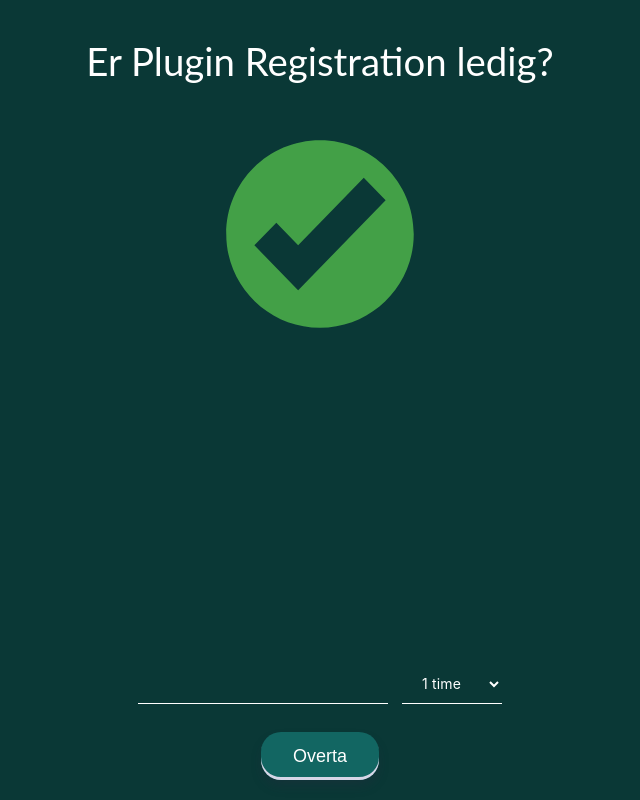
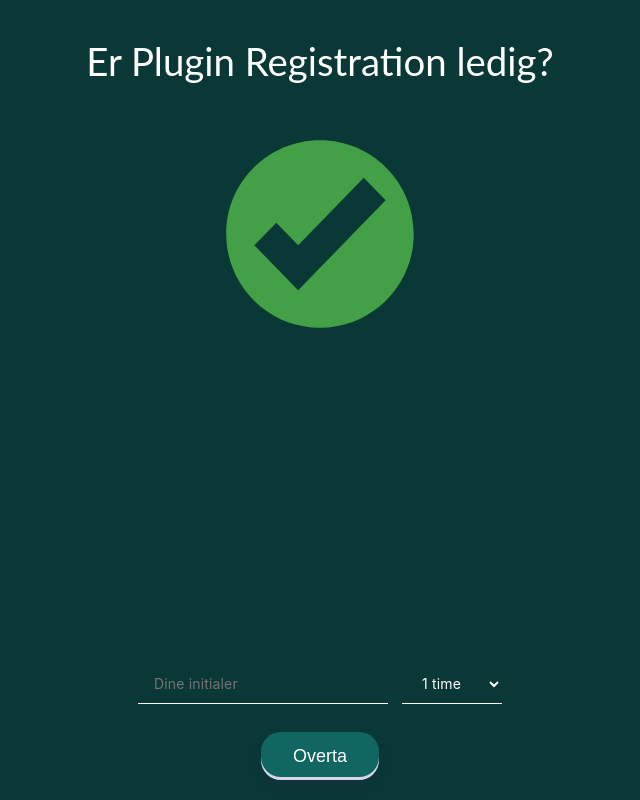
Before and after one commit to Releets/pluginregistrationapp, a React (Create React App) app in the folder client/: page / in a window 1280 px wide. Shown: the whole page, without its empty margins (320-960 px from the left). Built offline with nearby package versions, Linux system fonts and the light colour scheme; no server answers.

Commit message:
Update App.js

```diff
--- a/client/src/App.js
+++ b/client/src/App.js
@@ -141,7 +141,7 @@ export default function App() {
       )}
       <form className='queueForm' onSubmit={handleSubmit}>
         <div>
-          <input type='text' className='textinput' ref={initialsInputRef} />
+          <input type='text' placeholder='Dine initialer' className='textinput' ref={initialsInputRef} />
           <select className='textinput selectinput' ref={timeInputRef}>
             <option value='1'>1 time</option>
             <option value='2'>2 timer</option>
```
